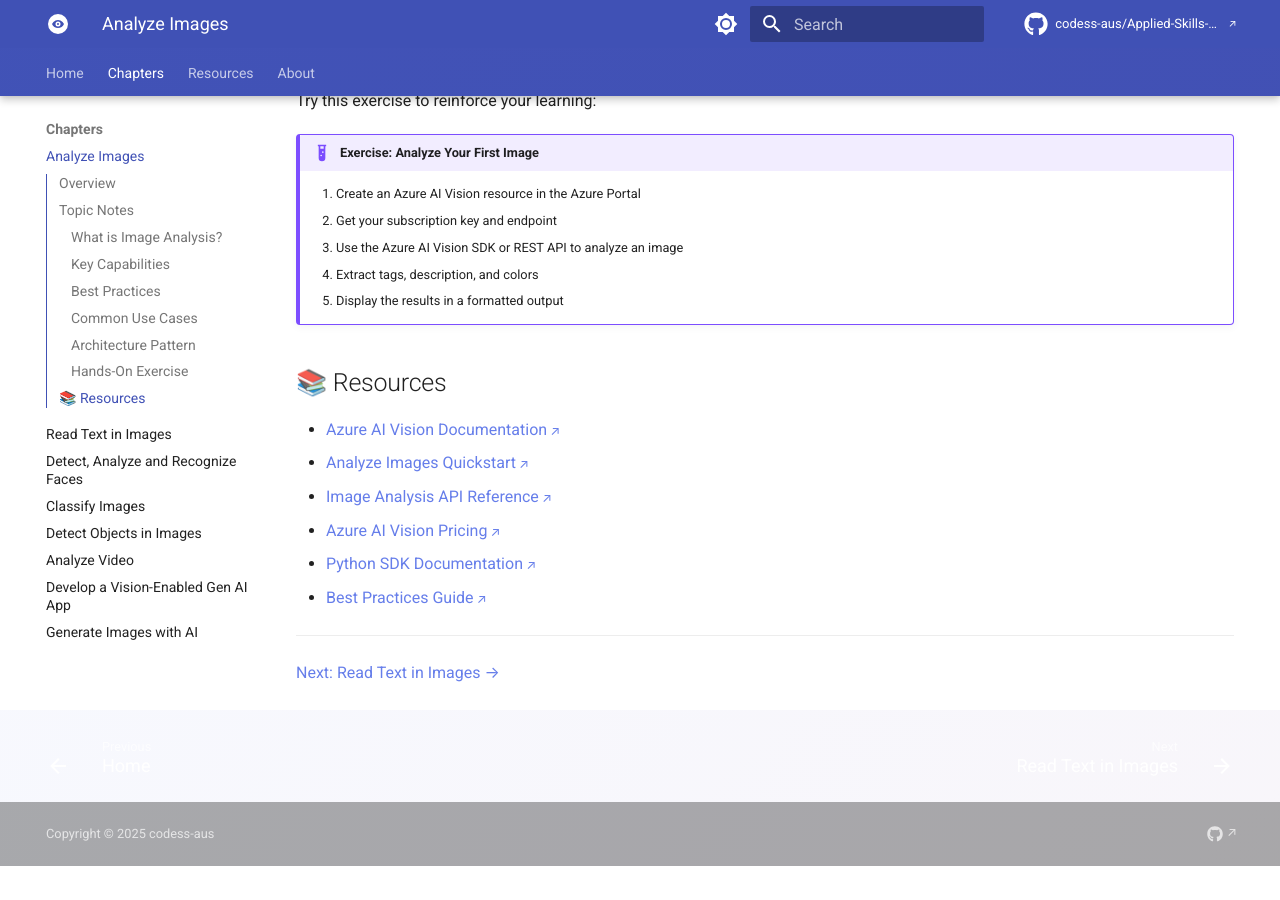
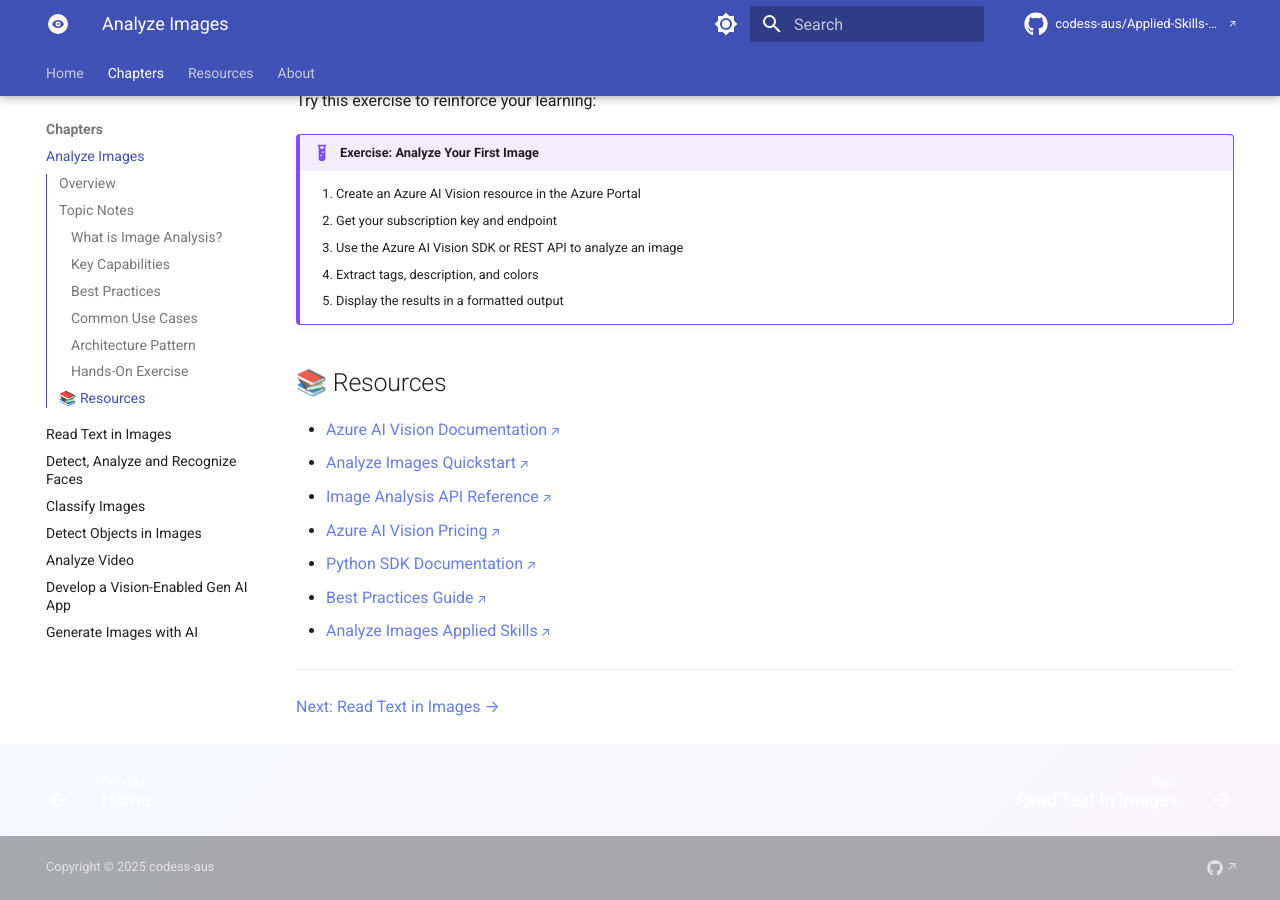
Before and after one commit to codess-aus/Applied-Skills-Computer-Vision, an MkDocs documentation site: the page built from docs/chapters/analyze-images.md, in a window 1280 px wide and 900 px high, scrolled down 4556 px. Built offline with MkDocs 1.6.1 and Material for MkDocs 9.7.7, drawn with Linux system fonts in a browser that asks for light colours; comment, search, counter and statistics services are not loaded; before the commit the page ends 5422 px from its top, so only the background shows below that.

Commit message:
Add link to Analyze Images Applied Skills module in analyze-images.md

```diff
--- a/docs/chapters/analyze-images.md
+++ b/docs/chapters/analyze-images.md
@@ -179,6 +179,7 @@ Try this exercise to reinforce your learning:
 - [Azure AI Vision Pricing](https://azure.microsoft.com/en-us/pricing/details/cognitive-services/computer-vision/)
 - [Python SDK Documentation](https://learn.microsoft.com/en-us/python/api/azure-cognitiveservices-vision-computervision/)
 - [Best Practices Guide](https://learn.microsoft.com/en-us/azure/ai-services/computer-vision/how-to/image-retrieval)
+- [Analyze Images Applied Skills](https://learn.microsoft.com/en-us/training/modules/analyze-images/)
 
 ---
 
```
